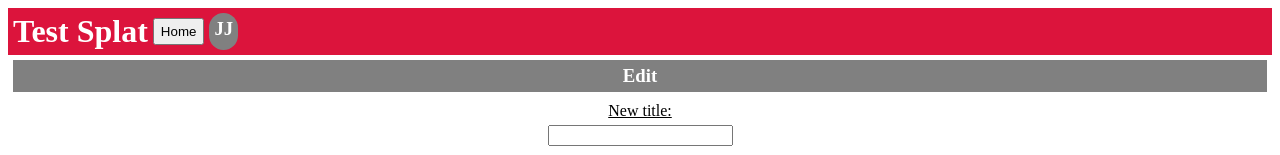
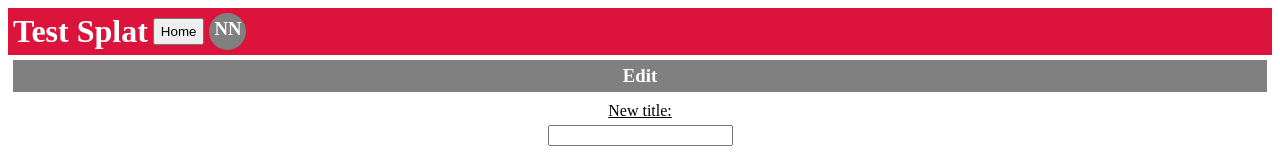
Before and after one commit to JorgenJohansen/test-splat, a Vue app: page /edit in a window 1280 px wide. Shown: the top 155 px of the page. Built offline with nearby package versions, Linux system fonts and the light colour scheme.

Commit message:
#17 removed unused code and fixed nameIcon function

```diff
--- a/src/App.vue
+++ b/src/App.vue
@@ -7,15 +7,12 @@
 
 <script>
 
-//import Header from './components/Header';
-//import Footer from './components/Footer';
 export default {
   data(){
 
   },
   components: {
-    //'app-header': Header,
-    //'app-footer': Footer,
+
   }
 }
 </script>
--- a/src/components/Header.vue
+++ b/src/components/Header.vue
@@ -7,12 +7,9 @@
         <!--<router-link v-if="status[2]" to="/login" tag="button">Login</router-link>
         <router-link v-if="status[3]" to="/signup" tag="button" >Sign Up</router-link>
         <router-link v-if="status[4]" to="/" tag="button">Logout</router-link>-->
-        <h3 class="icon" v-if="status[5]">{{mainletters}}</h3>
+        <h3 class="icon" v-if="status[5]">{{makeNameIcon(name)}}</h3>
       </div>
     </div>
-
-
-
     <router-view></router-view>
   </div>
 </template>
@@ -23,12 +20,11 @@
 export default {
   props:{
     status: Array,
-    name: String,
   },
 
   data(){
       return{
-          mainletters:"JJ"
+         name: "Name Nameson"
       }
     },
   components: {
@@ -38,15 +34,15 @@ export default {
     makeNameIcon(name){
       let namelist = name.split(" ");
 
-      let firstLetter = namelist[0].slice(1).uppercase();
+      let firstLetter = namelist[0].charAt(0).toUpperCase();
       //If there is only 1 name, we return it.
       if(namelist.length == 1){
         return firstLetter;
       }
-      let secondLetter = namelist.pop().slice(1).uppercase();
+      let secondLetter = namelist.pop().charAt(0).toUpperCase();
       return firstLetter + secondLetter;
     }
-  }
+  },
 }
 </script>
 
--- a/src/components/Missing.vue
+++ b/src/components/Missing.vue
@@ -16,7 +16,6 @@ export default {
     },
     data(){
         return{
-            status: this.$route.params,
         }
     }
 }
--- a/src/components/Notes.vue
+++ b/src/components/Notes.vue
@@ -10,8 +10,6 @@
 
 export default {
   props: ['note']
-
-
 }
 </script>
 
--- a/src/components/views/Dashboard.vue
+++ b/src/components/views/Dashboard.vue
@@ -35,6 +35,9 @@
             <Links v-bind:link="link" />
         </p>
     </div>
+
+    <Footer />
+
   </div>
 </template>
 
@@ -44,6 +47,7 @@ import axios from 'axios';
 import Notes from '../Notes';
 import Links from '../Links';
 import Header from '../Header';
+import Footer from '../Footer';
 
 export default {
   props:{
@@ -106,11 +110,10 @@ export default {
     Links,
     Notes,
     Header,
+    Footer,
   },
   methods:{
-      renameSplat(title){
-          this.title = title;
-      }
+
   },
   created: function(){
 
--- a/src/components/views/Home.vue
+++ b/src/components/views/Home.vue
@@ -14,11 +14,7 @@
         tag="button">{{getFirstName(userList[1].name)}}'s place</router-link>
       <router-link :to="{name: 'Userpage', params:{username: userList[2].name, userId: userList[2].id}}"
         tag="button">{{getFirstName(userList[2].name)}}'s place</router-link>
-
-
     </div>
-
-
     <Footer />
     <router-view></router-view>
   </div>
@@ -67,11 +63,6 @@ export default {
       let namelist = name.split(" ")
       return namelist[0];
     },
-
-    getUsers(){
-      axios.get("http://localhost:4000/api/users")
-      .then(res => console.log(res));
-    }
   },
   created: function(){
     axios.get("http://localhost:4000/api/users")
```
Lines whose indentation alone changed are shown as unchanged.
